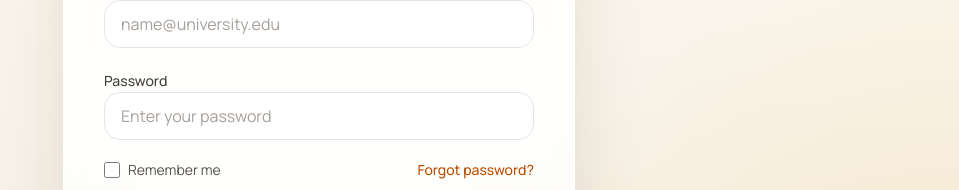
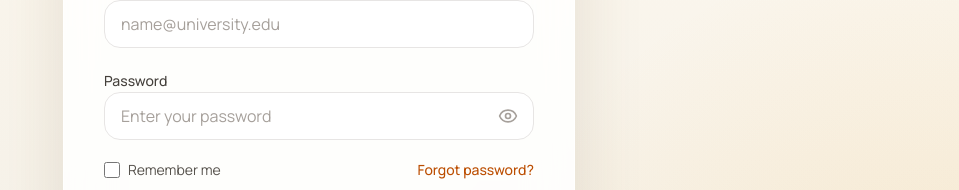
Before and after one commit to WenDEVLIFE/faculti_wise, a Next.js app: page /login in a window 1280 px wide. Shown: the part 352-542 px from the top of the page, without its empty margins (321-1280 px from the left). Built offline with nearby package versions, Linux system fonts and the light colour scheme; no server answers.

Commit message:
feat: add password visibility toggle to login page

```diff
--- a/features/auth/login/LoginPageView.tsx
+++ b/features/auth/login/LoginPageView.tsx
@@ -3,6 +3,7 @@
 import Link from "next/link";
 
 import { appRoutes } from "@/lib/constants/routes.constants";
+import { Eye, EyeOff } from "lucide-react";
 
 import { useState, useEffect } from "react";
 import { useRouter } from "next/navigation";
@@ -18,6 +19,7 @@
   const [password, setPassword] = useState("");
   const [error, setError] = useState<string | null>(null);
   const [loading, setLoading] = useState(false);
+  const [showPassword, setShowPassword] = useState(false);
 
   useEffect(() => {
     if (profile) {
@@ -92,17 +94,27 @@
                 >
                   Password
                 </label>
+                <div className="relative">
                   <input
                     id="password"
                     name="password"
-                  type="password"
+                    type={showPassword ? "text" : "password"}
                     required
                     autoComplete="current-password"
                     placeholder="Enter your password"
                     value={password}
                     onChange={(e) => setPassword(e.target.value)}
-                  className="h-12 w-full rounded-2xl border border-stone-200 bg-white px-4 text-stone-900 outline-none transition placeholder:text-stone-400 focus:border-amber-400 focus:ring-4 focus:ring-amber-100"
+                    className="h-12 w-full rounded-2xl border border-stone-200 bg-white px-4 pr-12 text-stone-900 outline-none transition placeholder:text-stone-400 focus:border-amber-400 focus:ring-4 focus:ring-amber-100"
                   />
+                  <button
+                    type="button"
+                    onClick={() => setShowPassword(!showPassword)}
+                    className="absolute right-4 top-1/2 -translate-y-1/2 text-stone-400 transition hover:text-stone-600 focus:outline-none"
+                    aria-label={showPassword ? "Hide password" : "Show password"}
+                  >
+                    {showPassword ? <EyeOff size={20} /> : <Eye size={20} />}
+                  </button>
+                </div>
               </div>
 
               <div className="flex items-center justify-between gap-3 text-sm">
```
Lines whose indentation alone changed are shown as unchanged.
